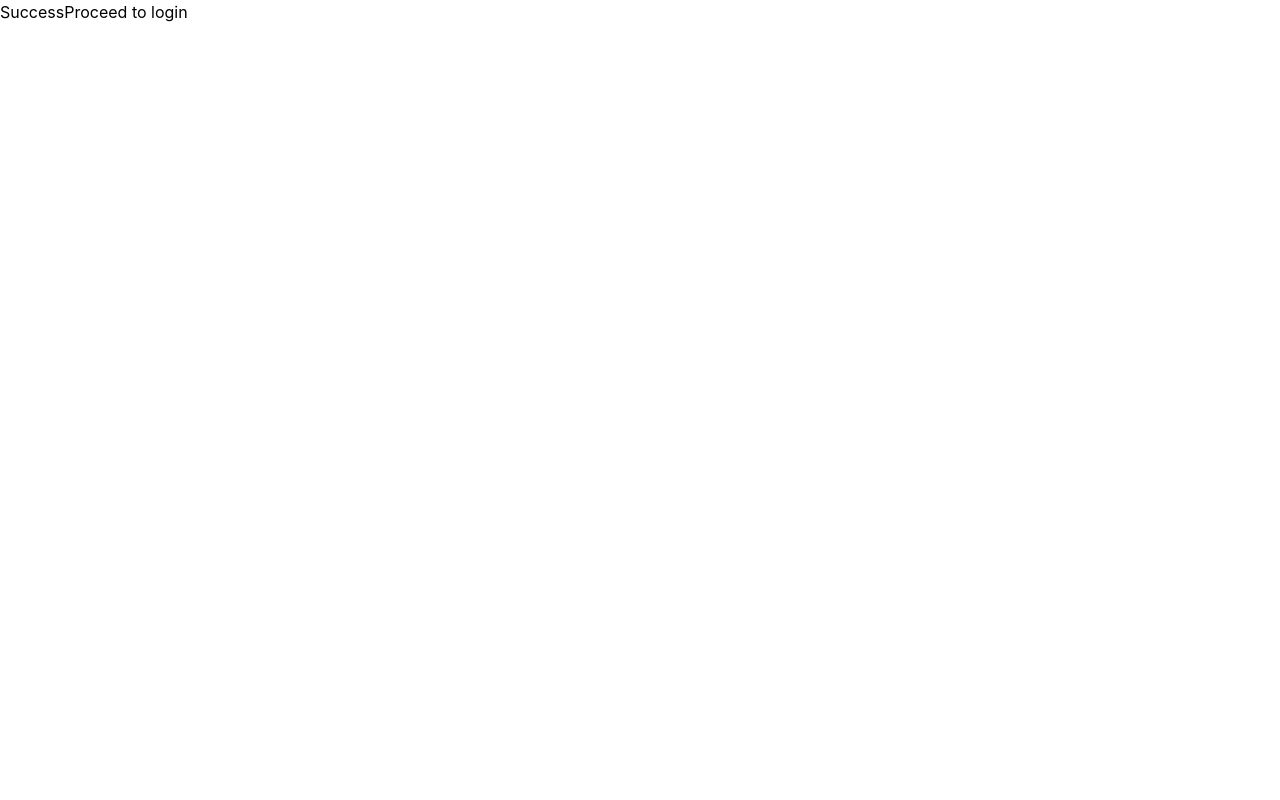
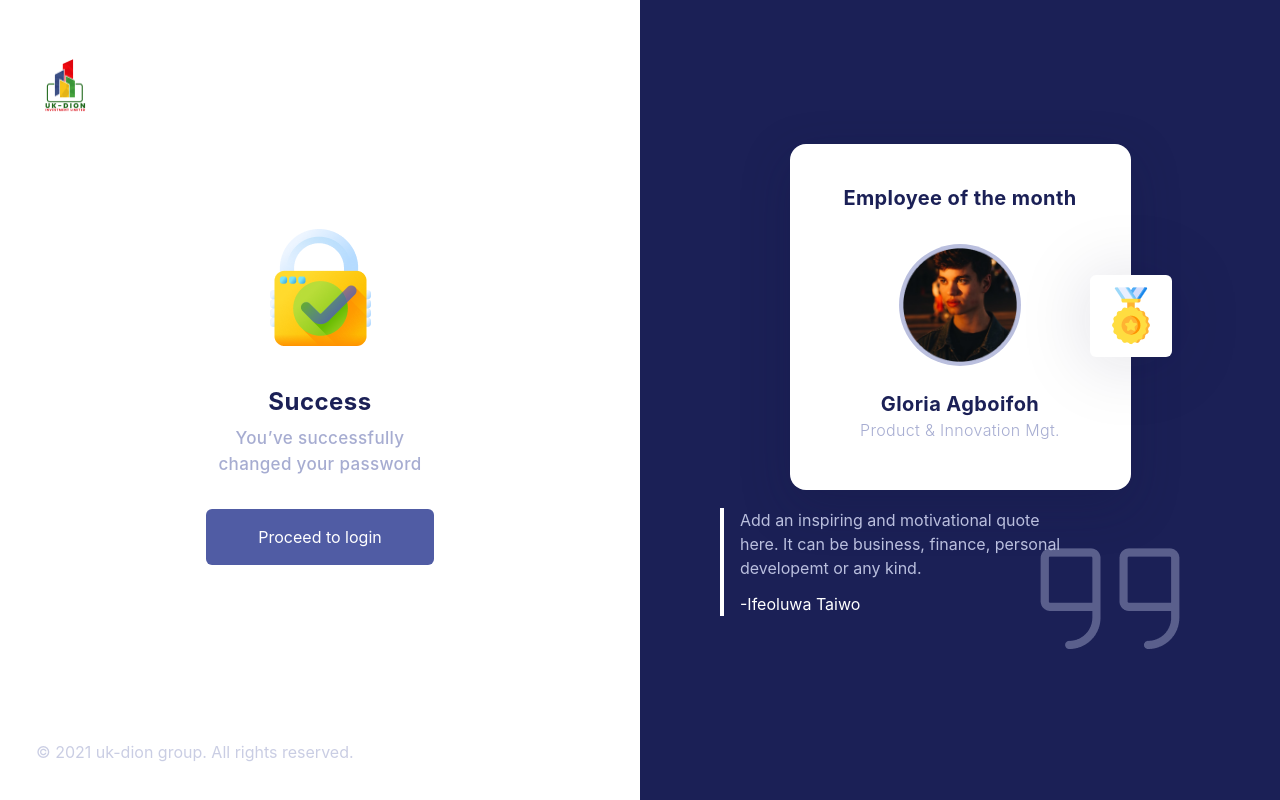
Before and after one commit to AshakaE/react-login, a React (Create React App) app: page /success in a window 1280 px wide. Built offline with nearby package versions, Linux system fonts and the light colour scheme.

Commit message:
Style success page

```diff
--- a/src/assets/css/login.module.css
+++ b/src/assets/css/login.module.css
@@ -95,6 +95,14 @@
   @apply w-full mb-8 relative;
 }
 
+.headingSucess {
+  @apply w-full mb-8 relative text-center;
+}
+
+.lock {
+  @apply flex justify-center align-middle w-full mb-10 mt-20;
+}
+
 .headingInfo {
   letter-spacing: 0.02em;
   @apply text-pDark font-bold text-xl mb-2;
@@ -115,8 +123,10 @@
 
 .headingTwo {
   letter-spacing: 0.02em;
-  @apply text-pLight opacity-50 font-medium text-base ;
+  font-size: 17px;
+  @apply text-pLight opacity-50 font-medium;
 }
+
 
 .button {
   @apply w-full bg-pLight text-white h-14 rounded-md hover:bg-pDark duration-150 transition;
--- a/src/components/Success.js
+++ b/src/components/Success.js
@@ -1,10 +1,72 @@
 import React from 'react';
 import { Link } from 'react-router-dom';
+import loginpage from '../assets/css/login.module.css';
+import logo from '../assets/images/UK-DION-2.png';
+import userImage from '../assets/images/user.png';
+import medal from '../assets/images/medal.png';
+import padlock from '../assets/images/padlock.png';
+import commas from '../assets/images/Vector.png';
+
 const Success = () => {
   return (
     <div>
-      Success
-      <Link to="/">Proceed to login</Link>
+      <div className={loginpage.container}>
+        <div className={loginpage.login}>
+          <div>
+            <img className={loginpage.img} src={logo} alt="company logo" />
+          </div>
+          <div className={loginpage.params}>
+            <div className={loginpage.lock}>
+              <img src={padlock} alt="padlock" />
+            </div>
+            <div className={loginpage.headingSucess}>
+              <h1 className={loginpage.headingOne}>Success</h1>
+              <span className={loginpage.headingTwo}>
+                You’ve successfully changed your password
+              </span>
+            </div>
+            <div className={loginpage.inputDiv}>
+              <button
+                type="button"
+                // onClick={handleSubmit}
+                className={loginpage.button}
+              >
+                <Link to="/">Proceed to login</Link>
+              </button>
+            </div>
+          </div>
+          <div className={loginpage.footer}>
+            <span>© 2021 uk-dion group. All rights reserved.</span>
+          </div>
+        </div>
+        <div className={loginpage.info}>
+          <div className={loginpage.userInfo}>
+            <h2 className={loginpage.headingInfo}>Employee of the month</h2>
+            <div className={loginpage.userImg}>
+              <img src={userImage} alt="user" />
+            </div>
+            <div className={loginpage.userName}>
+              <h3>Gloria Agboifoh</h3>
+              <p className={loginpage.userTitle}>Product & Innovation Mgt.</p>
+            </div>
+            <div className={loginpage.medal}>
+              <img src={medal} alt="medal" />
+            </div>
+          </div>
+          <div className={loginpage.article}>
+            <div>
+              <p className={loginpage.quote}>
+                Add an inspiring and motivational quote here. It can be
+                business, finance, personal developemt or any kind.
+              </p>
+              <span className={loginpage.quoteName}>-Ifeoluwa Taiwo</span>
+            </div>
+            <div className={loginpage.quoteImage}>
+              <img src={commas} alt="commas" />
+            </div>
+          </div>
+        </div>
+      </div>
     </div>
   );
 };
```
Also changed, not shown: src/assets/images/padlock.png (added).
